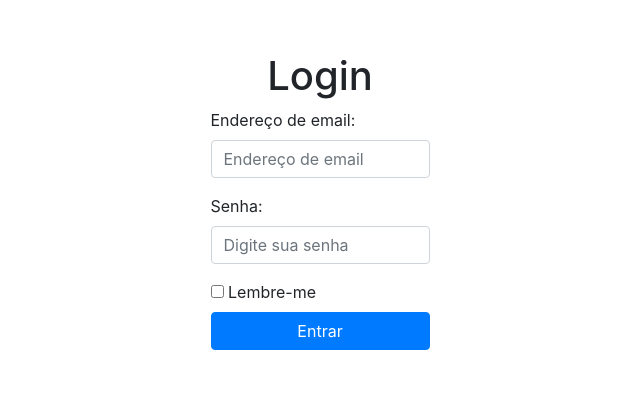
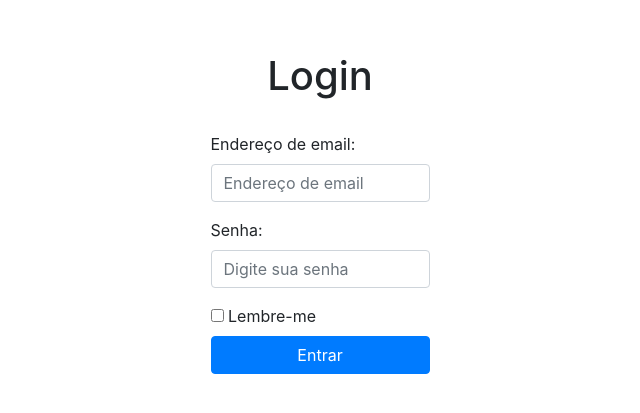
Before and after one commit to Geisa-Berbet/formlogin, a plain HTML site: page index.html in a window 1280 px wide. Shown: the part 199-612 px from the top of the page, without its empty margins (320-960 px from the left). Drawn offline with nearby package versions, Linux system fonts and the light colour scheme.

Commit message:
Update index.html

```diff
--- a/index.html
+++ b/index.html
@@ -12,7 +12,7 @@
 
         <div class="row justify-content-center">
             <div class="col-md-6">
-                <h1 class="text-center">Login</h1>
+                <h1 class="text-center py-4">Login</h1>
                 <form>
                     <div class="form-group">
                         <label for="username">Endereço de email:</label>
```
